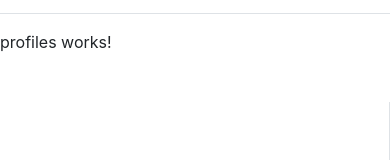
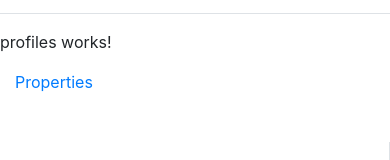
Before and after one commit to mattfus/ProgettoWeb2022-Frontend, an Angular app: page /profiles/1 in a window 390 px wide. Shown: the part 164-324 px from the top of the page. Built offline with nearby package versions, Linux system fonts and the light colour scheme.

Commit message:
aggiungo bottone immobili nella pagina profilo

```diff
--- a/src/app/profiles/profiles.component.html
+++ b/src/app/profiles/profiles.component.html
@@ -1,5 +1,7 @@
 <p>profiles works!</p>
 <p>{{sessionId}}</p>
+<div class="container"><a href="http://localhost:8080/properties">Properties</a></div>
+
 <div class="container rounded bg-white mt-5 mb-5">
   <div class="row">
       <div class="col-md-3 border-right">
--- a/src/app/profiles/profiles.component.ts
+++ b/src/app/profiles/profiles.component.ts
@@ -25,6 +25,4 @@ export class ProfilesComponent implements OnInit {
     //Add 'implements AfterContentChecked' to the class.
     this.sessionId = this.app.getSessionId();
   }
-
-
 }
```
